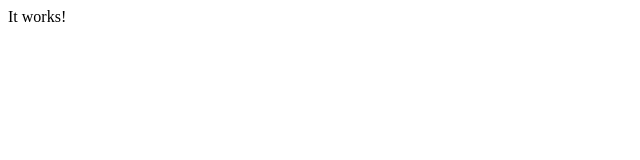
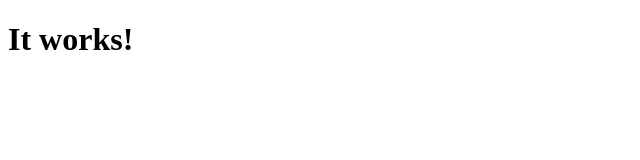
Before and after one commit to mayconmesquita/mayconmesquita.com, a plain HTML site: page index.html in a window 1280 px wide. Shown: the whole page, without its empty margins (0-640 px from the left). Drawn offline with Linux system fonts and the light colour scheme.

Commit message:
Update index.html

```diff
--- a/index.html
+++ b/index.html
@@ -4,6 +4,6 @@
 	<title>mayconmesquita.github.io</title>
 </head>
 <body>
-	It works!
+	<h1>It works!</h1>
 </body>
 </html>
```
